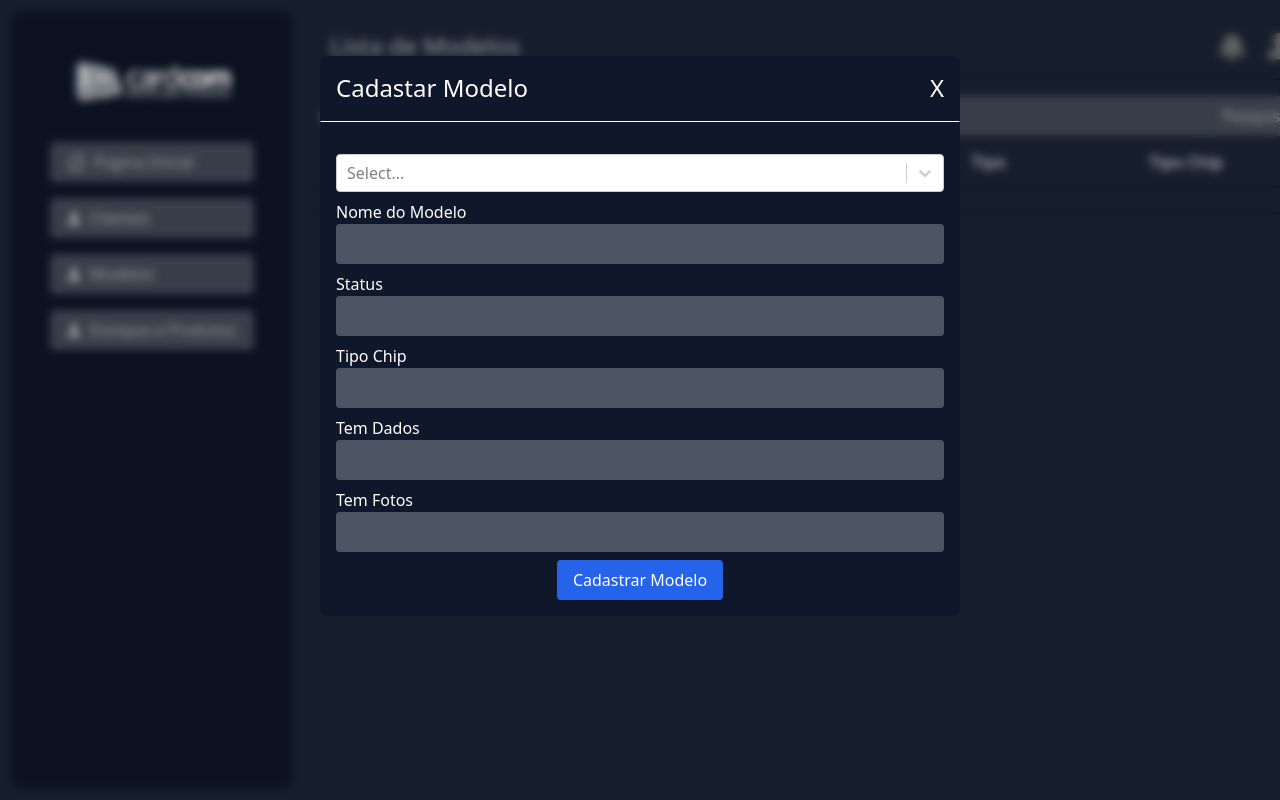
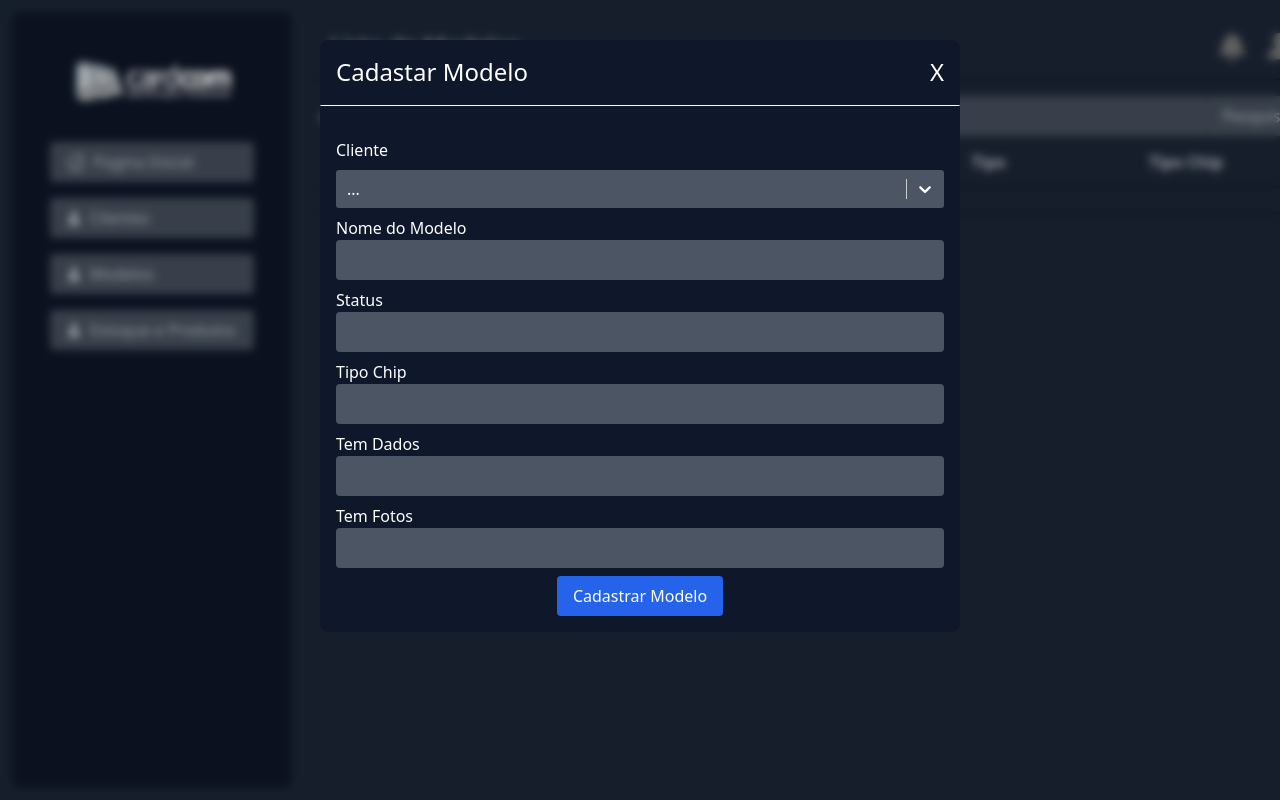
Before and after one commit to sergio-bogaro/cardCom, a Next.js app: page /modelos/listar in a window 1280 px wide. Both pictures are taken after a click on the button "Novo Modelo". Shown: the top 800 px of the page. Built offline with nearby package versions, Linux system fonts and the light colour scheme; no server answers.

Commit message:
Select Estilizado

```diff
--- a/src/components/UI/Modal/Models.tsx
+++ b/src/components/UI/Modal/Models.tsx
@@ -2,11 +2,12 @@ import { useFormik } from 'formik';
 import { useEffect, useState } from 'react';
 import Select from 'react-select';
 
+import { searchClient } from '@services/clientes';
+import { registerModel } from '@services/modelos';
 import { ButtonOrLink } from '@ui/ButtonOrLink';
 import { Input } from '@ui/Input';
+import { SelctStyles } from '@ui/Select';
 
-import { searchClient } from '../../../services/clientes';
-import { registerModel } from '../../../services/modelos';
 import { clientDataType } from '../../../types/client';
 import { Modal } from '../Modal';
 
@@ -57,7 +58,8 @@ export function CreateModelsModal({ text }: createModelModalProps) {
       </ButtonOrLink>
       <Modal title="Cadastar Modelo" isOpen={isOpen} closeModal={() => setIsOpen(false)}>
         <form onSubmit={formik.handleSubmit} className="flex flex-col gap-2">
-          <Select className="text-black" options={clientData} />
+          <p>Cliente</p>
+          <Select styles={SelctStyles} className="text-gray-300" options={clientData} placeholder=" ..." />
           <Input required label="Nome do Modelo" name="" value={formik.values.nome} onChange={formik.handleChange} />
 
           <Input required label="Status" name="" value={formik.values.status} onChange={formik.handleChange} />
--- /dev/null
+++ b/src/components/UI/Select.tsx
@@ -0,0 +1,55 @@
+export const SelctStyles = {
+  control: (base: any, state: { isFocused: any }) => ({
+    ...base,
+    background: 'rgb(75 85 99)',
+    // match with the menu
+    borderRadius: state.isFocused ? '3px 3px 0 0' : 3,
+    // Overwrittes the different states of border
+    borderColor: 'transparent',
+    color: 'white',
+    // Removes weird border around container
+    boxShadow: null,
+    '&:hover': {
+      // Overwrittes the different states of border
+      borderColor: 'transparent'
+    }
+  }),
+  menu: (base: any) => ({
+    ...base,
+    // override border radius to match the box
+    borderRadius: 0,
+    // kill the gap
+    marginTop: 0
+  }),
+  menuList: (base: any) => ({
+    ...base,
+    // kill the white space on first and last option
+    padding: 0,
+    background: 'rgb(75 85 99)'
+  }),
+  option: (base: any) => ({
+    ...base,
+    background: 'rgb(75 85 99)',
+    color: 'white',
+    '&:hover': {
+      // Overwrittes the different states of border
+      background: 'rgb(55 65 81)'
+    }
+  }),
+  singleValue: (base: any) => ({
+    ...base,
+    color: 'white'
+  }),
+  input: (base: any) => ({
+    ...base,
+    color: 'white'
+  }),
+  dropdownIndicator: (base: any) => ({
+    ...base,
+    color: 'white'
+  }),
+  placeholder: (base: any) => ({
+    ...base,
+    color: 'white'
+  })
+};
--- a/tsconfig.json
+++ b/tsconfig.json
@@ -15,7 +15,8 @@
     "jsx": "preserve",
     "incremental": true,
     "paths": {
-			"@ui/*": ["./src/components/UI/*"]
+			"@ui/*": ["./src/components/UI/*"],
+      "@services/*": ["./src/services/*"]
 		}
   },
   "include": ["next-env.d.ts", "**/*.ts", "**/*.tsx"],
```
